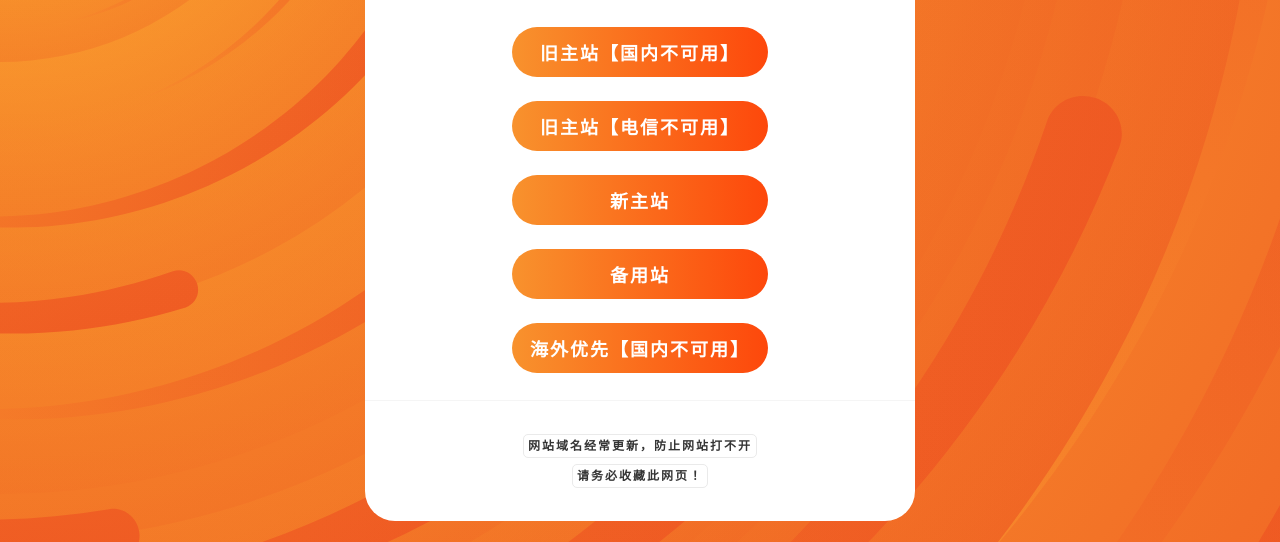
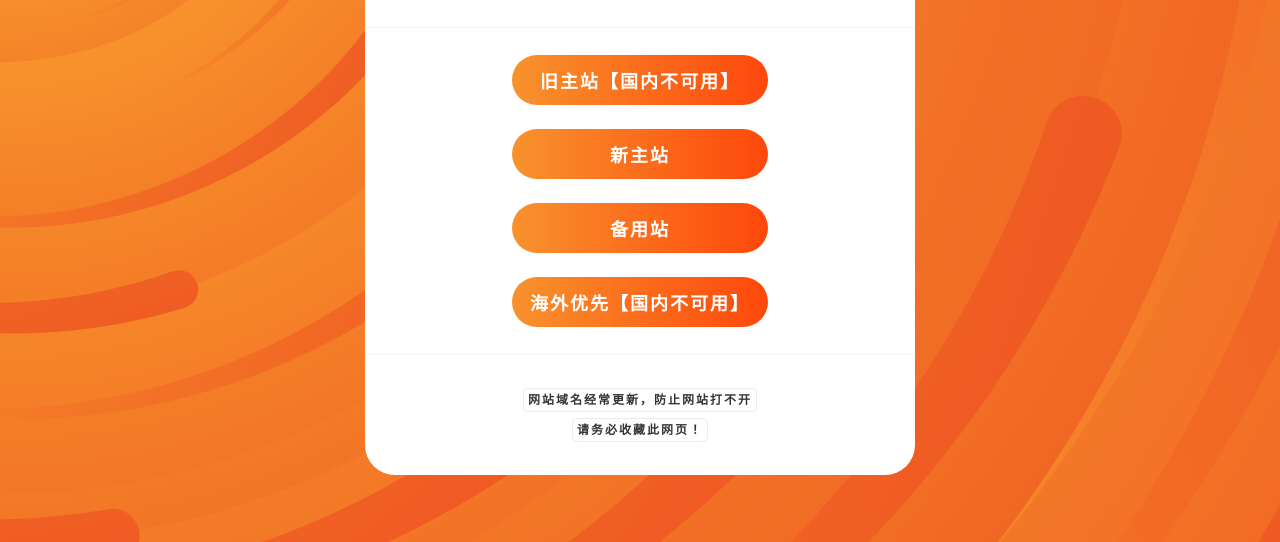
Before and after one commit to songmeihuman/fabu, a plain HTML site: page index.html in a window 1280 px wide. Shown: the part 258-800 px from the top of the page. Drawn offline with Linux system fonts and the light colour scheme.

Commit message:
Update index.html

```diff
--- a/index.html
+++ b/index.html
@@ -68,9 +68,6 @@
               <a href="javascript:;" data-href="aHR0cHM6Ly9kaWFueWluZzEwMC54eXo=">旧主站【国内不可用】</a>
             </li>
             <li>
-              <a href="javascript:;" data-href="aHR0cHM6Ly93Mi5kaWFueWluZzEwMC54eXo=">旧主站【电信不可用】</a>
-            </li>
-            <li>
               <a href="javascript:;" data-href="aHR0cHM6Ly93d3cuZGlhbnlpbmcxMDIueHl6">新主站</a>
             </li>
             <li>
```
